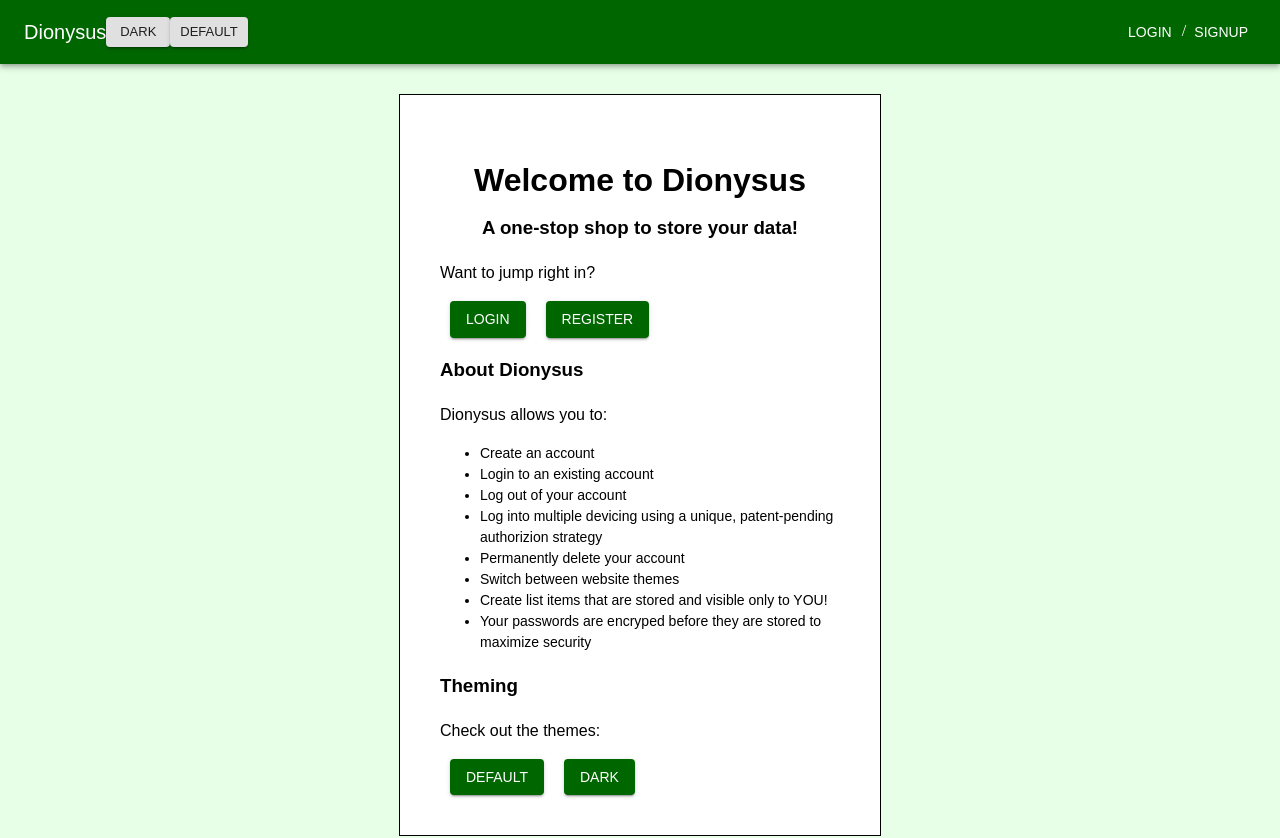
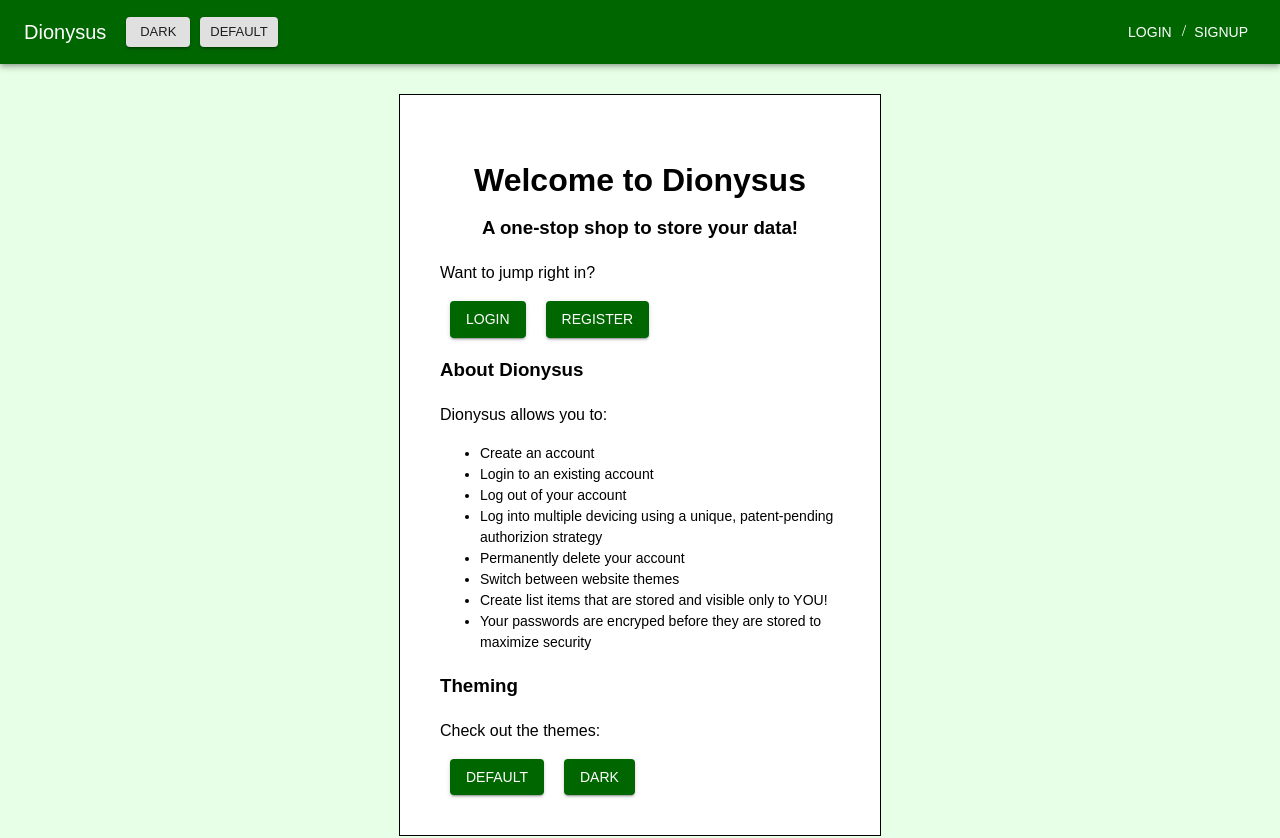
Before and after one commit to Koblinskis/Dionysus-frontend, a React (Create React App) app: page / in a window 1280 px wide. Shown: the top 838 px of the page. Built offline with nearby package versions, Linux system fonts and the light colour scheme.

Commit message:
fixed buttons on header

```diff
--- a/src/components/Header.js
+++ b/src/components/Header.js
@@ -22,6 +22,7 @@ const useStyles = makeStyles(theme => ({
   },
   title: {
     display: 'none',
+    marginRight: '20px',
     [theme.breakpoints.up('sm')]: {
       display: 'block',
     },
@@ -304,7 +305,7 @@ export default function Header(props) {
             Dionysus
           </Typography>
           <Box>
-            <Button variant="contained" size='small' onClick={props.changeTheme}>
+            <Button variant="contained" size='small' onClick={props.changeTheme} style={{marginRight: "10px"}}>
               dark
             </Button>
             <Button variant="contained" size='small' onClick={props.changeTheme}>
```
